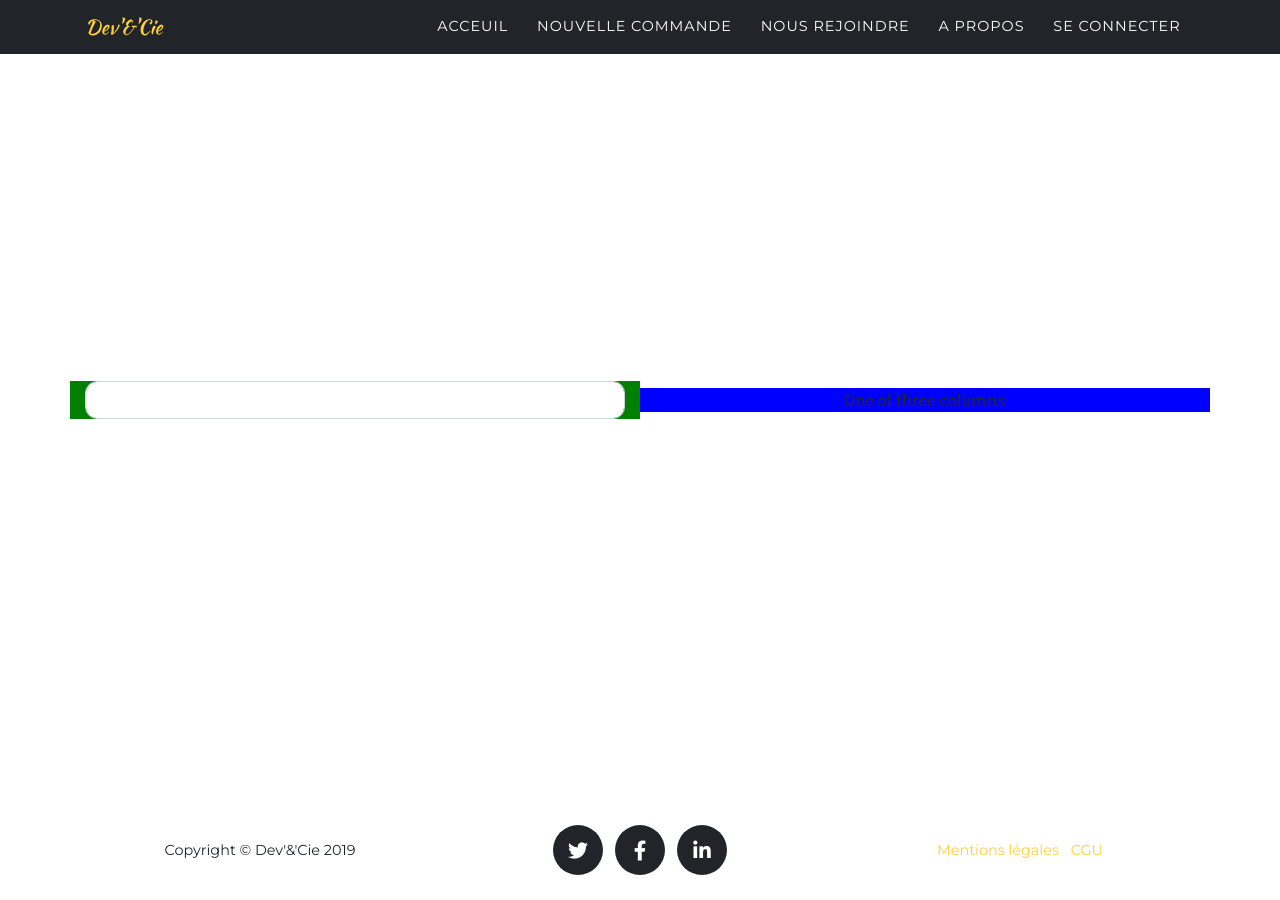
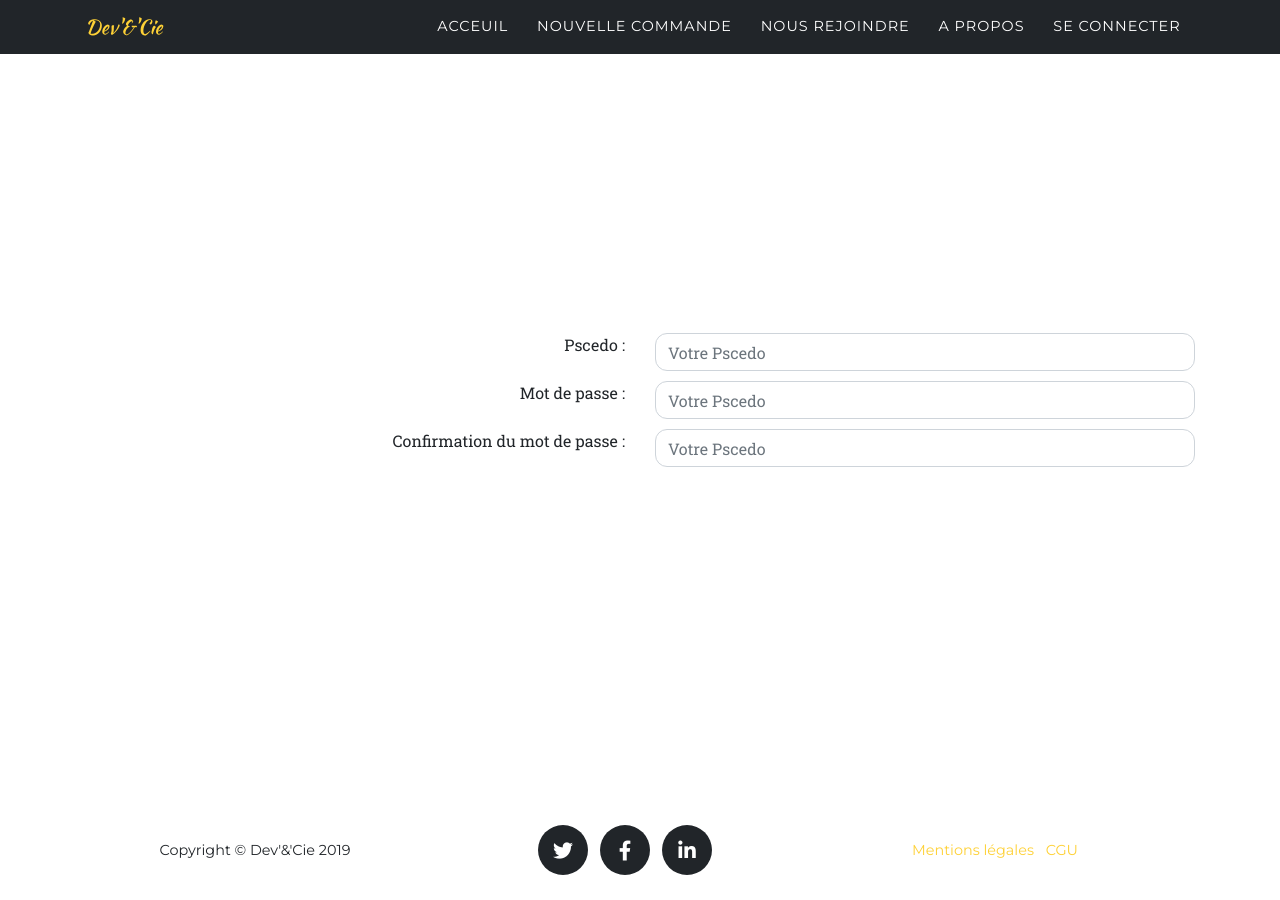
Before and after one commit to remi-voinot/R-mi-Dev-Cie, a PHP site: page /startbootstrap-agency-gh-pages/login.php in a window 1280 px wide. Run offline with PHP 8.4, Linux system fonts and the light colour scheme; some web fonts are replaced.

Commit message:
Fin de la mise en page de la page de login
- Fin de la partie statique de la page de login
- Page Css et Html pas très optimisé !

```diff
--- a/startbootstrap-agency-gh-pages/custom.css
+++ b/startbootstrap-agency-gh-pages/custom.css
@@ -1,3 +1,35 @@
 .form-rounded {
     border-radius: 0.75em;
 }
+.txtr {
+    text-align: right;
+}
+.col-6 {
+    width: 50%;
+}
+.row{
+    width: 100%;
+    min-height: 1px;
+}
+.o1 {
+    height: 200px;
+    position: relative;
+  }
+
+  .o2 {
+  position: absolute;
+    top: 50%;
+    -ms-transform: translateY(-50%);
+    transform: translateY(-50%);
+  }
+.space-10px {
+    min-width: 1px;
+    width: 1px;
+    min-height: 10px;
+    height: 10px;
+}
+@media (min-width:768px){
+    .md-txtr{
+        text-align: right;
+    }
+}
--- a/startbootstrap-agency-gh-pages/login.php
+++ b/startbootstrap-agency-gh-pages/login.php
@@ -38,7 +38,7 @@ body {
 <body id="page-top">
 
   <!-- Navigation -->
-  <nav class="navbar navbar-expand-lg navbar-dark fixed-top navbar-shrink" id="mainNav">
+  <nav class="navbar navbar-expand-lg navbar-dark fixed-top navbar-shrink" style="" id="mainNav">
     <div class="container">
       <a class="navbar-brand js-scroll-trigger" href="#page-top">Dev'&'Cie</a>
       <button class="navbar-toggler navbar-toggler-right" type="button" data-toggle="collapse" data-target="#navbarResponsive" aria-controls="navbarResponsive" aria-expanded="false" aria-label="Toggle navigation">
@@ -66,59 +66,20 @@ body {
       </div>
     </div>
   </nav>
+<div class="container h-100 o1" style="">
+    <div class="row o2" style="padding: auto">
+        <div class="col-12 col-md-6 md-txtr">Pscedo : </div>
+        <div class="col-12 col-md-6 md-txtr"><input type="text" name="" placeholder="Votre Pscedo" maxlength="20" size="25" class="form-control form-rounded"></div>
+        <div class="w-100 space-10px"></div>
+        <div class="col-12 col-md-6 md-txtr">Mot de passe : </div>
+        <div class="col-12 col-md-6 md-txtr"><input type="password" name="" placeholder="Votre Pscedo" maxlength="20" size="25" class="form-control form-rounded"></div>
+        <div class="w-100 space-10px"></div>
+        <div class="col-12 col-md-6 md-txtr">Confirmation du mot de passe : </div>
+        <div class="col-12 col-md-6 md-txtr"><input type="password" name="" placeholder="Votre Pscedo" maxlength="20" size="25" class="form-control form-rounded"></div>
+    </div>
+</div>
 
-  <!--<form>
-  <div class="form-group">
-    <label for="exampleFormControlInput1">Email address</label>
-    <input type="email" class="form-control" id="exampleFormControlInput1" placeholder="name@example.com">
-  </div>
-  <div class="form-group">
-    <label for="exampleFormControlSelect1">Example select</label>
-    <select class="form-control" id="exampleFormControlSelect1">
-      <option>1</option>
-      <option>2</option>
-      <option>3</option>
-      <option>4</option>
-      <option>5</option>
-    </select>
-  </div>
-  <div class="form-group">
-    <label for="exampleFormControlSelect2">Example multiple select</label>
-    <select multiple class="form-control" id="exampleFormControlSelect2">
-      <option>1</option>
-      <option>2</option>
-      <option>3</option>
-      <option>4</option>
-      <option>5</option>
-    </select>
-  </div>
-  <div class="form-group">
-    <label for="exampleFormControlTextarea1">Example textarea</label>
-    <textarea class="form-control" id="exampleFormControlTextarea1" rows="3"></textarea>
-  </div>
-</form>-->
-
-<!--<div class="h-100 row align-items-center">
-    <form action="" style="width: 100%">
-    <div class="col" style="align-content: center; text-align: center, width: 100%">
-    <div class="form-group">
-    <label for="exampleFormControlInput1">Email address: </label>
-    <input type="email" class="" id="exampleFormControlInput1" placeholder="name@example.com">
-  </div>
-    </form>
-  </div>
-</div>-->
-
-<div class="container h-100" style="text-align: center">
-  <div class="row align-items-center h-100">
-    <div class="col-6" style="background: green">
-      <input type="password" name="" class="form-control form-rounded">
-    </div>
-    <div class="col-6" style="background: blue">
-      One of three columns
-    </div>
-  </div>
-</div>
+<!--<input type="text" name="" placeholder="Votre Pscedo" maxlength="20" size="25" class="form-control form-rounded">-->
 
   <!-- Footer -->
   <footer class="footer">
```
